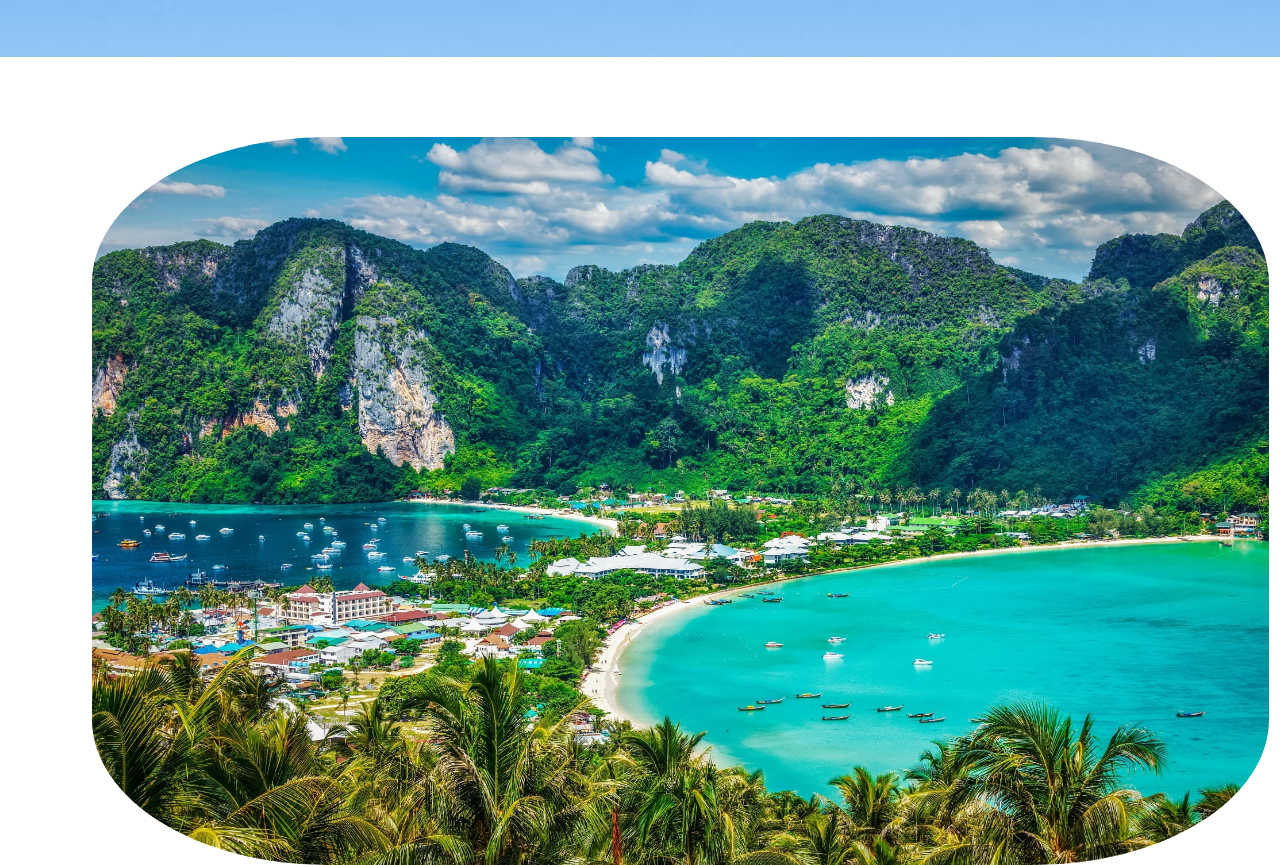
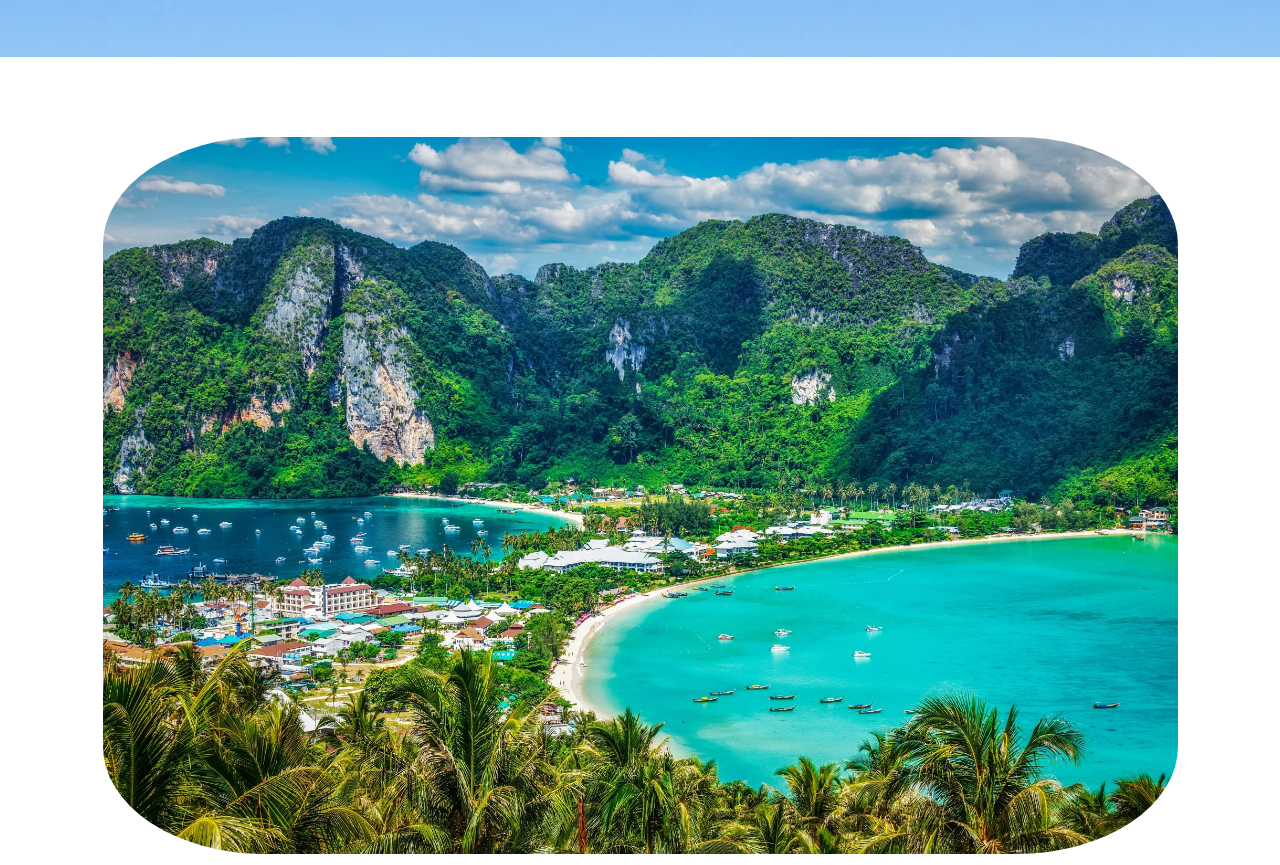
Before and after one commit to indenterror20/Project-Tourism-Travel-Guide, a plain HTML site: page index.html in a window 1280 px wide. Shown: the part 680-1545 px from the top of the page. Drawn offline with Linux system fonts and the light colour scheme.

Commit message:
fixing it

```diff
--- a/index.html
+++ b/index.html
@@ -30,7 +30,9 @@
 
     <div id="about">
         <div class="about-description">
-            <img src="./images/botbg.jpg">
+            <div class="aboutimage">
+                <img src="./images/botbg.jpg">
+            </div>
             <div class="image-overlay">
                 <h2>About</h2>
 
--- a/styles/landingpage.css
+++ b/styles/landingpage.css
@@ -170,9 +170,16 @@ nav a:hover {
     margin: 0 auto;
 }
 
-.about-description img{
-    margin-left: -1%;
-    width: 92vw;
-    height: 91vh;
-    border-radius: 20%;
+.aboutimage{
+    width: 100%;
+    height: 100%;
+    overflow: hidden;
 }
+
+.aboutimage img{
+    width: 100%;
+    height: 100%;
+    object-fit: cover;
+    object-position: center;
+    border-radius: 15%;
+}
```
